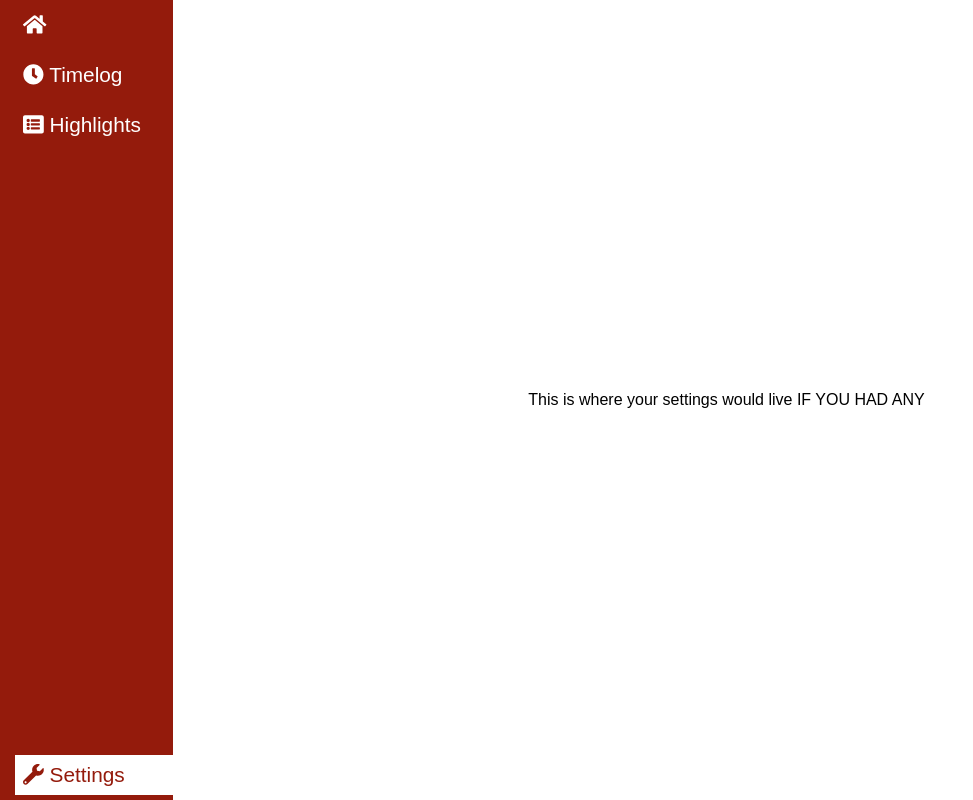
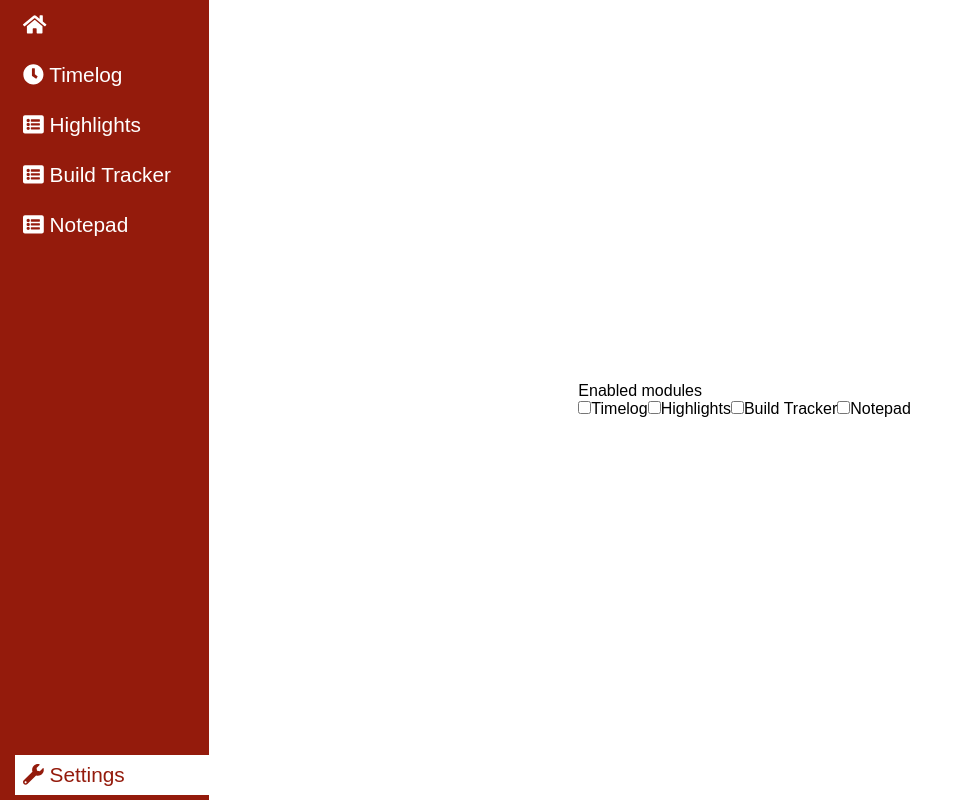
Before and after one commit to colinkey/weebo, a React (Create React App) app: page /settings in a window 1280 px wide. Shown: the whole page, without its empty margins (0-973 px from the left). Built offline with nearby package versions, Linux system fonts and the light colour scheme.

Commit message:
Adding additional components, working on enable/disable module workflow

```diff
--- a/src/components/App.js
+++ b/src/components/App.js
@@ -7,11 +7,34 @@ import Sidebar from "./sidebar/Sidebar";
 import ModuleContainer from "./ModuleContainer";
 
 class App extends Component {
+  state = {
+    enabledModules: {
+      timelog: true,
+      highlights: true,
+      buildTracker: true,
+      notepad: true
+    }
+  };
+
+  toggleEnabledModule = e => {
+    let module = e.target.name;
+    this.setState(
+      {
+        ...this.state,
+        enabledModules: {
+          ...this.state.enabledModules,
+          [module]: !this.state.enabledModules[module]
+        }
+      },
+      console.log(this.state.enabledModules)
+    );
+  };
+
   render() {
     return (
       <div className="App">
         <Sidebar />
-        <ModuleContainer />
+        <ModuleContainer toggleEnabledModule={this.toggleEnabledModule} test={this.testStr} />
       </div>
     );
   }
--- a/src/components/ModuleContainer.js
+++ b/src/components/ModuleContainer.js
@@ -5,16 +5,21 @@ import Welcome from "./welcome/Welcome";
 import Timelog from "./timelog/Timelog";
 import Highlights from "./highlights/Highlights";
 import Settings from "./settings/Settings";
+import BuildTracker from "./buildTracker/BuildTracker";
+import Notepad from "./notepad/Notepad";
 
 import "./ModuleContainer.css";
 
-const ModuleContainer = () => (
+const ModuleContainer = props => (
   <div className="module-container">
     <Switch>
       <Route exact path="/home" component={Welcome} />
       <Route exact path="/timelog" component={Timelog} />
       <Route exact path="/highlights" component={Highlights} />
-      <Route exact path="/settings" component={Settings} />
+      <Route exact path="/buildtracker" component={BuildTracker} />
+      <Route exact path="/notepad" component={Notepad} />
+      {/* <Route exact path="/settings" component={Settings} toggleEnabledModule={props.toggleEnabledModule} /> */}
+      <Route exact path="/settings" render={() => <Settings toggleEnabledModule={props.toggleEnabledModule} />} />
     </Switch>
   </div>
 );
--- /dev/null
+++ b/src/components/buildTracker/BuildTracker.js
@@ -0,0 +1,9 @@
+import React from "react";
+
+const BuildTracker = props => (
+  <div className="module module-build-tracker">
+    <p>This is the build tracker module</p>
+  </div>
+);
+
+export default BuildTracker;
--- /dev/null
+++ b/src/components/notepad/Notepad.js
@@ -0,0 +1,9 @@
+import React from "react";
+
+const Notepad = props => (
+  <div className="module module-notepad">
+    <p>This is the notepad module</p>
+  </div>
+);
+
+export default Notepad;
--- a/src/components/settings/Settings.js
+++ b/src/components/settings/Settings.js
@@ -1,8 +1,17 @@
 import React from "react";
 
-const Settings = () => (
+const Settings = props => (
   <div>
-    <p>This is where your settings would live IF YOU HAD ANY</p>
+    <p>Enabled modules</p>
+    <p>{props.test}</p>
+    <input type="checkbox" id="timelog-enabled" onChange={e => props.toggleEnabledModule(e)} name="timelog" />
+    <label htmlFor="timelog-enabled">Timelog</label>
+    <input type="checkbox" id="highlights-enabled" onChange={e => props.toggleEnabledModule(e)} name="highlights" />
+    <label htmlFor="highlights-enabled">Highlights</label>
+    <input type="checkbox" id="build-tracker-enabled" onChange={e => props.toggleEnabledModule(e)} name="buildTracker" />
+    <label htmlFor="build-tracker-enabled">Build Tracker</label>
+    <input type="checkbox" id="notepad-enabled" onChange={e => props.toggleEnabledModule(e)} name="notepad" />
+    <label htmlFor="notepad-enabled">Notepad</label>
   </div>
 );
 
--- a/src/components/sidebar/Sidebar.css
+++ b/src/components/sidebar/Sidebar.css
@@ -2,7 +2,7 @@
   height: 100%;
   background-color: #941b0c;
   color: white;
-  width: 200px;
+  width: 250px;
 }
 
 .nav-list-container {
--- a/src/components/sidebar/Sidebar.js
+++ b/src/components/sidebar/Sidebar.js
@@ -8,35 +8,32 @@ const Sidebar = () => (
     <ul className="nav-list-container">
       <li className="nav-list-item">
         <NavLink to="/home" className="nav-link" activeClassName="nav-active">
-          <i class="fas fa-home nav-icon" />
+          <i className="fas fa-home nav-icon" />
         </NavLink>
       </li>
       <li className="nav-list-item">
-        <NavLink
-          to="/timelog"
-          className="nav-link"
-          activeClassName="nav-active"
-        >
-          <i class="fas fa-clock nav-icon" /> Timelog
+        <NavLink to="/timelog" className="nav-link" activeClassName="nav-active">
+          <i className="fas fa-clock nav-icon" /> Timelog
         </NavLink>
       </li>
       <li className="nav-list-item">
-        <NavLink
-          to="/highlights"
-          className="nav-link"
-          activeClassName="nav-active"
-        >
-          <i class="fas fa-list-alt nav-icon" /> Highlights
+        <NavLink to="/highlights" className="nav-link" activeClassName="nav-active">
+          <i className="fas fa-list-alt nav-icon" /> Highlights
         </NavLink>
       </li>
       <li className="nav-list-item">
-        <NavLink
-          to="/settings"
-          alt="Settings"
-          className="nav-link"
-          activeClassName="nav-active"
-        >
-          <i class="fas fa-wrench nav-icon" /> Settings
+        <NavLink to="/buildTracker" className="nav-link" activeClassName="nav-active">
+          <i className="fas fa-list-alt nav-icon" /> Build Tracker
+        </NavLink>
+      </li>
+      <li className="nav-list-item">
+        <NavLink to="/notepad" className="nav-link" activeClassName="nav-active">
+          <i className="fas fa-list-alt nav-icon" /> Notepad
+        </NavLink>
+      </li>
+      <li className="nav-list-item">
+        <NavLink to="/settings" alt="Settings" className="nav-link" activeClassName="nav-active">
+          <i className="fas fa-wrench nav-icon" /> Settings
         </NavLink>
       </li>
     </ul>
```
